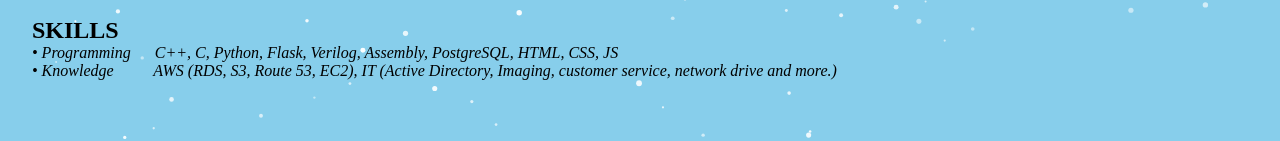
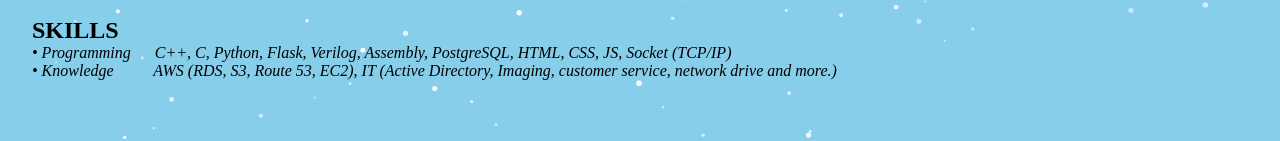
Before and after one commit to kjwong2018/kjwong2018.github.io, a plain HTML site: page about.html in a window 1280 px wide. Shown: the part 517-658 px from the top of the page. Drawn offline with Linux system fonts and the light colour scheme.

Commit message:
Small tweaks to about page

```diff
--- a/about.html
+++ b/about.html
@@ -24,7 +24,7 @@
         <p> &bull; Personal Website (HTML, CSS, JS)</p>
         <p> &emsp; There is always room for improvement! I am currently learning front-end design/coding and my website needs a lot of cleaning and pretty up.
         <h1> SKILLS </h1>
-        <p> &bull; Programming &emsp; C++, C, Python, Flask, Verilog, Assembly, PostgreSQL, HTML, CSS, JS </p>
+        <p> &bull; Programming &emsp; C++, C, Python, Flask, Verilog, Assembly, PostgreSQL, HTML, CSS, JS, Socket (TCP/IP) </p>
         <p> &bull; Knowledge &emsp; &nbsp; &nbsp; AWS (RDS, S3, Route 53, EC2), IT (Active Directory, Imaging, customer service, network drive and more.) </p>
       </div>
       <div class = "contact-text">
```
